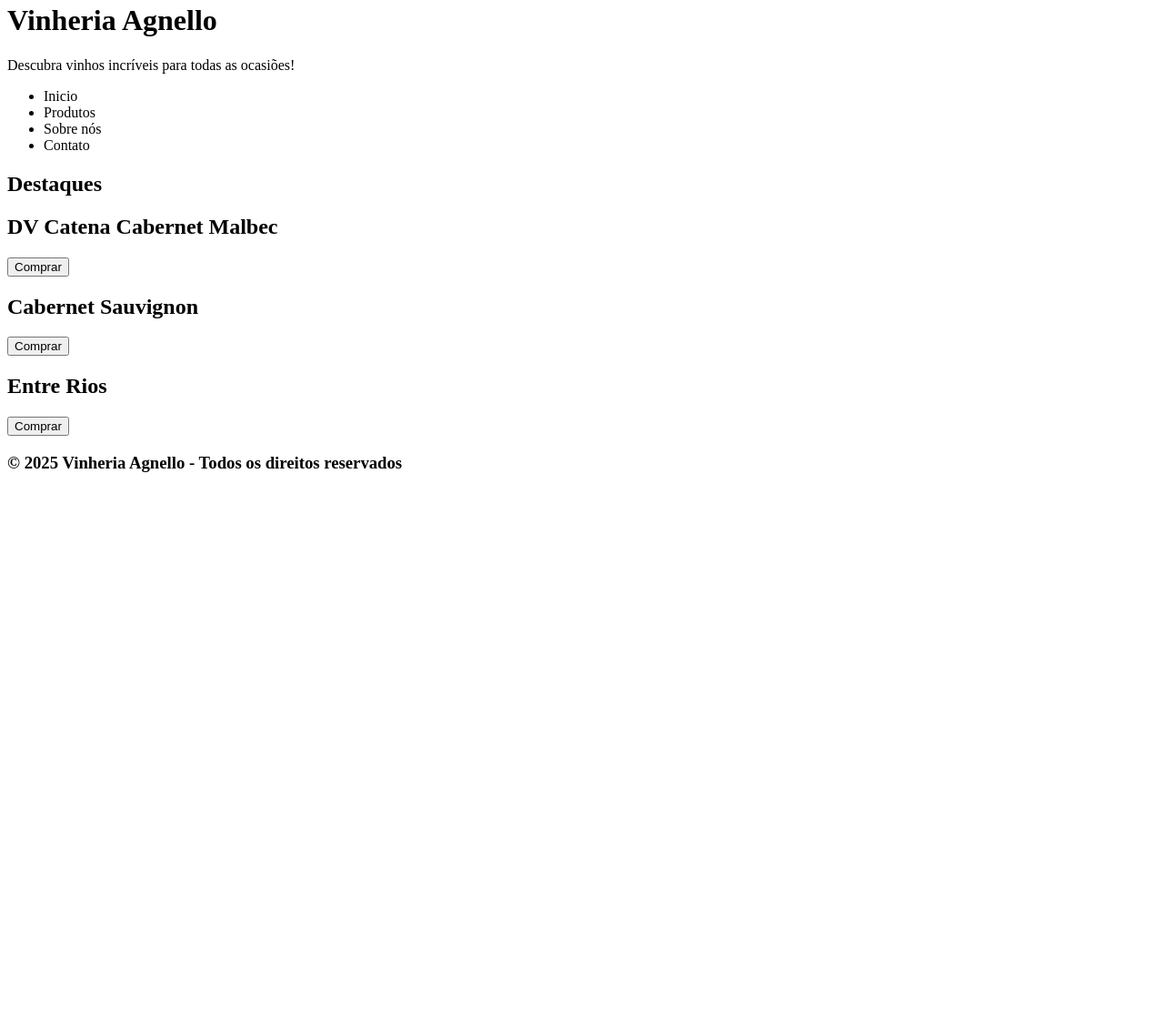
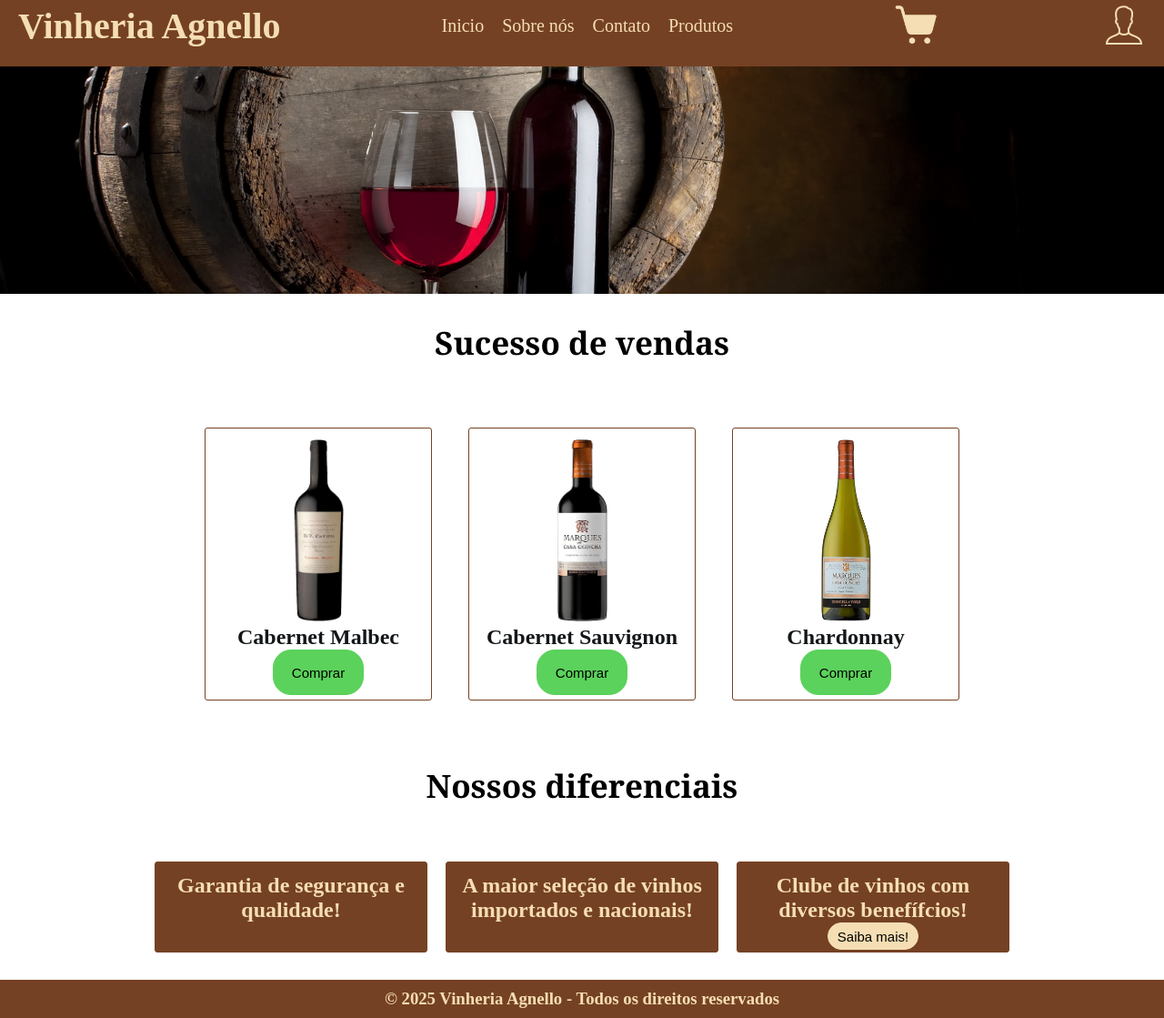
Before and after one commit to daniel-laureano/checkpoint03-flexbox, a plain HTML site: page flex-layout.html in a window 1280 px wide. Shown: the part 17-1136 px from the top of the page at 91% size. Before the commit the page ends 800 px from the top, so only its background shows below. Drawn offline with Linux system fonts and the light colour scheme.

Commit message:
feat: adicionar estrutura html final e estrutura css

```diff
--- a/css/flex-style.css
+++ b/css/flex-style.css
@@ -0,0 +1,159 @@
+* {
+    margin: 0;
+    padding: 0;
+    box-sizing: border-box;
+  }
+
+header {
+    display: flex;
+    align-items: center;
+    justify-content: space-between;
+    gap: 20px;
+    text-align: center;
+    padding: 20px;
+    font-size: 20px;
+    position: sticky;
+    top: 0;
+    background-color: #754124;
+    color: #f5deb3;
+}
+
+header .top-header {
+    display: flex;
+    justify-content: space-between;
+    gap: 150px;
+    align-items: center;
+}
+
+.top-header input {
+    padding: 8px;
+    border-radius: 10px;
+    border: none;
+    width: 400px;
+}
+
+.banner {
+    background-image: url(../assets/img/banner.jpg);
+    background-repeat: no-repeat;
+    background-size: cover;
+    background-position: center;
+    height: 250px;
+    width: 100%;
+}
+
+header ul {
+    list-style-type: none;
+    display: flex;
+    gap: 20px;
+    cursor: pointer;
+}
+
+header img {
+    width: 50px;
+    height: 50px;
+    cursor: pointer;
+}
+
+#vinhos h1 {
+    padding: 30px;
+    text-align: center;
+    font-size: 35px;
+    font-family: Georgia, 'Times New Roman', Times, serif;
+}
+
+#vinhos .produtos-box {
+    display: flex;
+    text-align: center;
+    gap: 40px;
+    margin: 40px;
+    justify-content: center;
+}
+
+#vinhos .itens-box {
+    width: 250px;
+    height: 300px;
+    border: 1px solid #754124;
+    color: #131719;
+    padding: 12px;
+    text-align: center;
+    border-radius: 3px;
+}
+
+#vinhos img {
+    width: 55px;
+    height: 200px;
+}
+
+#diferencial h1 {
+    padding: 30px;
+    text-align: center;
+    font-size: 35px;
+    font-family: Georgia, 'Times New Roman', Times, serif;
+}
+
+#diferencial .dif-box1 {
+    display: flex;
+    text-align: center;
+    gap: 20px;
+    margin: 30px;
+    justify-content: center;
+}
+
+#diferencial .dif-box2 {
+    width: 300px;
+    height: 100px;
+    border: 1px solid #754124;
+    color: #f5deb3;
+    padding: 12px;
+    text-align: center;
+    border-radius: 3px;
+    background-color: #754124;
+}
+
+#vinhos button {
+    border-radius: 20px;
+    width: 100px;
+    height: 50px;
+    cursor: pointer;
+    background-color: rgb(91, 210, 91);
+    font-size: 15px;
+    border: 1px solid rgb(91, 210, 91);
+}
+
+#diferencial button {
+    border-radius: 20px;
+    width: 100px;
+    height: 30px;
+    cursor: pointer;
+    background-color: #f5deb3;
+    font-size: 15px;
+    border: 1px solid #f5deb3;
+}
+
+#vinhos button:hover {
+    background-color: rgb(156, 233, 135);
+    transform: scale(1.1);
+    border: 1px solid rgb(156, 233, 135);
+}
+
+#vinhos button:active {
+    transform: scale(0.9);
+}
+
+#diferencial button:hover {
+    background-color: #faba43;
+    border: 1px solid #faba43;
+    transform: rotate(360deg);
+    transition: 0.5s;
+}
+
+#diferencial button:active {
+    transform: scale(0.9);
+}
+
+footer {
+    background-color: #754124;
+    color: #f5deb3;
+    padding: 10px;
+    text-align: center;
+}
--- a/flex-layout.html
+++ b/flex-layout.html
@@ -9,32 +9,52 @@
 <body>
     <header>
             <h1>Vinheria Agnello</h1>
-        <p>Descubra vinhos incríveis para todas as ocasiões!</p>
-        <nav>
                 <ul>
                     <li>Inicio</li>
-                <li>Produtos</li>
                     <li>Sobre nós</li>
                     <li>Contato</li>
+                    <li>Produtos</li>
                 </ul>
-        </nav>
+            <img src="./assets/img/carrinho-de-compras.jpg" class="carrinho">
+            <img src="./assets/img/conta.png" class="conta">
     </header>
 
     <main>
+        <section class="banner"></section>
+
         <section id="vinhos">
-            <h1>Destaques</h1>
+            <h1>Sucesso de vendas</h1>
             <div class="produtos-box">
                 <div class="itens-box">
-                    <h2>DV Catena Cabernet Malbec</h2>
+                    <img src="./assets/img/vinho-1.jpg" alt="">
+                    <h2>Cabernet Malbec</h2>
                     <button>Comprar</button>
                 </div>
                 <div class="itens-box">
+                    <img src="./assets/img/vinho-2.jpg" alt="">
                     <h2>Cabernet Sauvignon</h2>
                     <button>Comprar</button>
                 </div>
                 <div class="itens-box">
-                    <h2>Entre Rios</h2>
+                    <img src="./assets/img/vinho-3.jpg" alt="">
+                    <h2>Chardonnay</h2>
                     <button>Comprar</button>
+                </div>
+            </div>
+        </section>
+
+        <section id="diferencial">
+            <h1>Nossos diferenciais</h1>
+            <div class="dif-box1">
+                <div class="dif-box2">
+                    <h2>Garantia de segurança e qualidade!</h2>
+                </div>
+                <div class="dif-box2">
+                    <h2>A maior seleção de vinhos importados e nacionais!</h2>
+                </div>
+                <div class="dif-box2">
+                    <h2>Clube de vinhos com diversos benefífcios!</h2>
+                    <button>Saiba mais!</button>
                 </div>
             </div>
         </section>
```
Also changed, not shown: assets/img/banner.jpg (added), assets/img/carrinho-de-compras.jpg (added), assets/img/conta.png (added), assets/img/vinho-1.jpg (added), assets/img/vinho-2.jpg (added), assets/img/vinho-3.jpg (added). Lines whose indentation alone changed are shown as unchanged.
